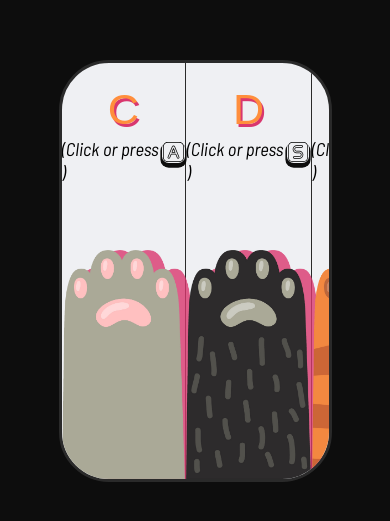
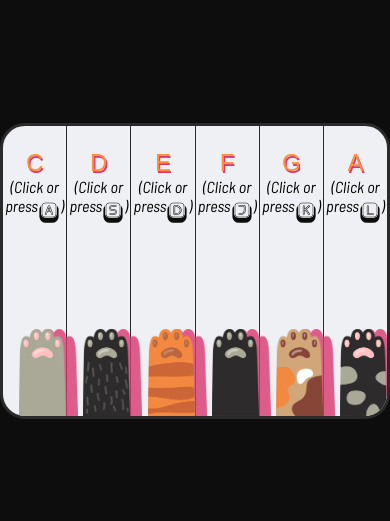
Before and after one commit to celescript/meow-keyboard, a plain HTML site: page index.html in a window 390 px wide. Shown: the part 151-672 px from the top of the page. Drawn offline with Linux system fonts and the light colour scheme.

Commit message:
[UPDATE] making it responsive (simple solution)

```diff
--- a/styles.css
+++ b/styles.css
@@ -1,17 +1,16 @@
-@import url('https://fonts.googleapis.com/css2?family=Barlow+Semi+Condensed:ital@1&family=Open+Sans:wght@300&display=swap');
+@import url("https://fonts.googleapis.com/css2?family=Barlow+Semi+Condensed:ital@1&family=Open+Sans:wght@300&display=swap");
 
-
-*, *::before, *::after {
+*,
+*::before,
+*::after {
   box-sizing: border-box;
   margin: 0;
   padding: 0;
   font-size: 16px;
 }
 
-
-
-:root, body{
-
+:root,
+body {
   background: #0d0d0d;
   height: 100%;
   width: 100%;
@@ -19,26 +18,21 @@
   display: flex;
   justify-content: center;
   align-items: center;
-
 }
 
-.piano{
-
+.piano {
   display: flex;
-    width: 70%;
+  width: 90%; /* Updated to 90% */
+  max-width: 1100px; /* Added max-width */
   height: 50%;
   margin: 0 auto;
   background: #eff0f3;
   border-radius: 50px;
   border: 3px solid #2a2a2a;
   overflow: hidden;
-
-
-
 }
 
-.key{
-
+.key {
   height: 100%;
   flex-grow: 1;
   flex-basis: 0;
@@ -49,59 +43,43 @@
   flex-wrap: wrap;
   align-content: center;
   align-items: center;
-
 }
 
-
-.border{
-
+.border {
   border-right: 1.5px solid #2a2a2a;
-
 }
 
-.key .image{
-
+.key .image {
   height: 55%;
   align-self: flex-end;
   filter: drop-shadow(0.8rem 0.05rem rgb(217, 55, 110, 0.8));
   transition: all 0.2s;
-
 }
 
-
-.active .image{
+.active .image {
   transform: translate(1rem, 1rem);
   filter: drop-shadow(0.01rem 0.01rem rgb(217, 55, 110, 0.8));
-
-
 }
 
-.active .note{
+.active .note {
   color: #d9376e;
-    text-shadow:  0 0 10px #fff, 0 0 20px #fff, 0 0 30px #d9376e, 0 0 40px #d9376e, 0 0 50px #d9376e, 0 0 60px #d9376e, 0 0 70px #d9376e;
+  text-shadow: 0 0 10px #fff, 0 0 20px #fff, 0 0 30px #d9376e, 0 0 40px #d9376e,
+    0 0 50px #d9376e, 0 0 60px #d9376e, 0 0 70px #d9376e;
 }
-
-
-
 
 .active {
   background-color: #ff8e3c;
 }
 
-
-
-.text{
-
+.text {
   display: flex;
   justify-self: center;
   flex-direction: column;
   padding-top: 1.4em;
-
-
 }
 
-.note{
-    font-family: 'Archivo', sans-serif;
+.note {
+  font-family: "Archivo", sans-serif;
   color: #ff8e3c;
   font-size: 2.7em;
   text-align: center;
@@ -109,7 +87,7 @@
 }
 
 .action {
-    font-family: 'Barlow Semi Condensed', sans-serif;
+  font-family: "Barlow Semi Condensed", sans-serif;
   font-size: 1.15em;
 }
 
@@ -119,5 +97,37 @@
   top: 0.4em;
   box-shadow: 0rem 0.2rem 0rem 0.1rem #0d0d0d;
   border-radius: 30%;
+}
 
+/* Media Query for smaller screens */
+@media (max-width: 968px) {
+  .piano {
+    width: 100%;
+    border-radius: 25px;
   }
+  .note {
+    font-size: 1.5em;
+  }
+  .action {
+    font-size: 1em;
+    margin: 0 auto;
+    text-align: center;
+  }
+  .key .image {
+    height: 40%;
+  }
+  .action img {
+    height: 1rem;
+  }
+}
+
+/* Media Query for even smaller screens */
+@media (max-width: 480px) {
+  .piano {
+    width: 100%;
+    height: 35%;
+  }
+  .key .image {
+    height: 30%;
+  }
+}
```
Lines whose indentation alone changed are shown as unchanged.
